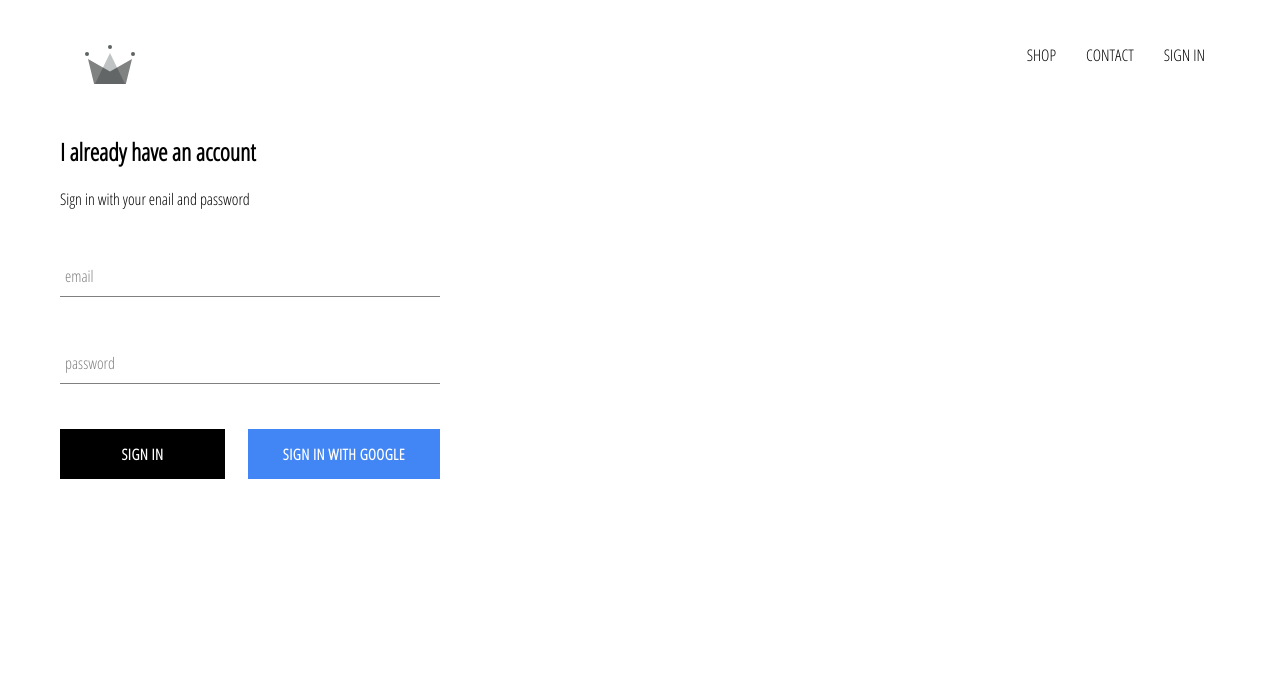
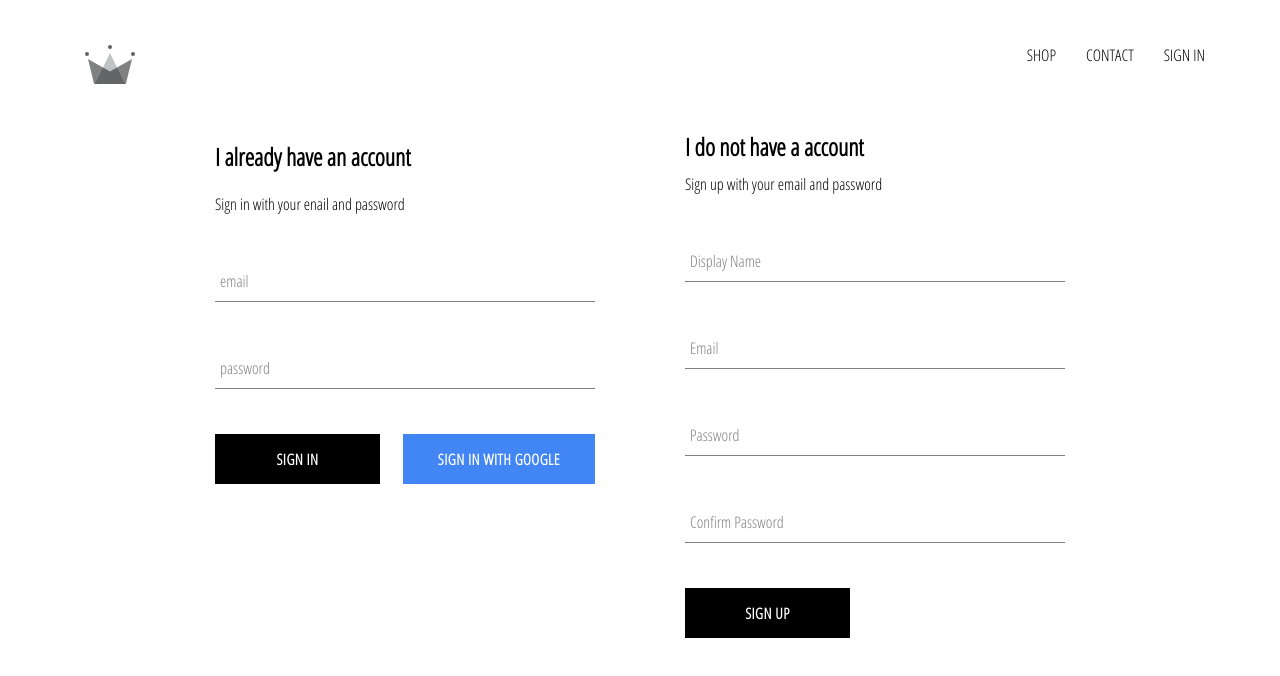
Before and after one commit to mahmoudtokura/React-E-commerce, a React (Create React App) app: page /signin in a window 1280 px wide. Shown: the top 676 px of the page. Built offline with nearby package versions, Linux system fonts and the light colour scheme; no server answers.

Commit message:
Implemented auth with email and password

```diff
--- a/src/App.js
+++ b/src/App.js
@@ -1,46 +1,57 @@
 import React from "react";
-import { Switch, Route  } from "react-router-dom";
+import { Switch, Route } from "react-router-dom";
 import "./App.css";
 import HomePage from "./pages/homepage/homepage.component";
 import ShopPage from "./pages/shop/shop.component";
 import Header from "./components/header/header.component";
 import signInAndSignUpPage from "./pages/sign-in-and-sign-up.component/sign-in-and-sign-up.component";
-import { auth } from './firebase/firebase.utils'
-
+import { auth, createUserProfileDocument } from "./firebase/firebase.utils";
 
 class App extends React.Component {
-  constructor(props){
-    super(props)
+  constructor(props) {
+    super(props);
 
     this.state = {
-      currentUser: null
-    }
+      currentUser: null,
+    };
   }
 
-  unsubscribFromAuth = null
+  unsubscribFromAuth = null;
 
-  componentDidMount(){
-    this.unsubscribFromAuth = auth.onAuthStateChanged(user => {
-      this.setState({currentUser: user})
-      console.log({user});
-    })
+  componentDidMount() {
+    this.unsubscribFromAuth = auth.onAuthStateChanged(async (userAuth) => {
+      if (userAuth) {
+        const userRef = await createUserProfileDocument(userAuth);
+
+        userRef.onSnapshot((snapshot) => {
+          this.setState({
+            currentUser: {
+              id: snapshot.id,
+              ...snapshot.data(),
+            },
+          });
+          console.log(this.state);
+        });
+      }
+      this.setState({ currentUser: userAuth });
+    });
   }
 
   componentWillUnmount() {
-    this.unsubscribFromAuth()
+    this.unsubscribFromAuth();
   }
 
   render() {
     return (
       <div>
-        <Header currentUser={this.state.currentUser}/>
+        <Header currentUser={this.state.currentUser} />
         <Switch>
-          <Route exact path='/' component={HomePage}/>
-          <Route path='/shop' component={ShopPage}/>
-          <Route path='/signin' component={signInAndSignUpPage}/>
+          <Route exact path="/" component={HomePage} />
+          <Route path="/shop" component={ShopPage} />
+          <Route path="/signin" component={signInAndSignUpPage} />
         </Switch>
       </div>
-    )
+    );
   }
 }
 
--- /dev/null
+++ b/src/components/sign-up/sign-up.component.jsx
@@ -0,0 +1,103 @@
+import React from 'react';
+
+import FormInput from '../form-input/form-input.component';
+import CustomButton from '../custom-button/custom-button.component';
+
+import { auth, createUserProfileDocument } from '../../firebase/firebase.utils';
+
+import './sign-up.styles.scss';
+
+class SignUp extends React.Component {
+  constructor() {
+    super();
+
+    this.state = {
+      displayName: '',
+      email: '',
+      password: '',
+      confirmPassword: ''
+    };
+  }
+
+  handleSubmit = async event => {
+    event.preventDefault();
+
+    const { displayName, email, password, confirmPassword } = this.state;
+
+    if (password !== confirmPassword) {
+      alert("passwords don't match");
+      return;
+    }
+
+    try {
+      const { user } = await auth.createUserWithEmailAndPassword(
+        email,
+        password
+      );
+
+      await createUserProfileDocument(user, { displayName });
+
+      this.setState({
+        displayName: '',
+        email: '',
+        password: '',
+        confirmPassword: ''
+      });
+    } catch (error) {
+      console.error(error);
+    }
+  };
+
+  handleChange = event => {
+    const { name, value } = event.target;
+
+    this.setState({ [name]: value });
+  };
+
+  render() {
+    const { displayName, email, password, confirmPassword } = this.state;
+    return (
+      <div className='sign-up'>
+        <h2 className='title'>I do not have a account</h2>
+        <span>Sign up with your email and password</span>
+        <form className='sign-up-form' onSubmit={this.handleSubmit}>
+          <FormInput
+            type='text'
+            name='displayName'
+            value={displayName}
+            onChange={this.handleChange}
+            label='Display Name'
+            required
+          />
+          <FormInput
+            type='email'
+            name='email'
+            value={email}
+            onChange={this.handleChange}
+            label='Email'
+            required
+          />
+          <FormInput
+            type='password'
+            name='password'
+            value={password}
+            onChange={this.handleChange}
+            label='Password'
+            required
+          />
+          <FormInput
+            type='password'
+            name='confirmPassword'
+            value={confirmPassword}
+            onChange={this.handleChange}
+            label='Confirm Password'
+            required
+          />
+          <CustomButton type='submit'>SIGN UP</CustomButton>
+        </form>
+      </div>
+    );
+  }
+}
+
+export default SignUp;
--- /dev/null
+++ b/src/components/sign-up/sign-up.styles.scss
@@ -0,0 +1,9 @@
+.sign-up {
+  display: flex;
+  flex-direction: column;
+  width: 380px;
+
+  .title {
+    margin: 10px 0;
+  }
+}
--- a/src/firebase/firebase.utils.js
+++ b/src/firebase/firebase.utils.js
@@ -13,6 +13,33 @@ const config = {
   measurementId: "G-XYLPX14KC1"
 };
 
+export const createUserProfileDocument = async (userAuth, additionalData) => {
+  if(!userAuth) return
+
+  const userRef = firestore.doc(`users/${userAuth.uid}`)
+  const snapShot = await userRef.get()
+
+  if (!snapShot.exists) {
+    const { displayName, email } = userAuth;
+    const createdAt = new Date()
+
+    try {
+      await userRef.set({
+        displayName,
+        email,
+        createdAt,
+        ...additionalData
+      })
+    } catch (error) {
+      console.log('error creating user');
+    }
+  }
+
+ return userRef
+
+
+}
+
 firebase.initializeApp(config)
 export const auth = firebase.auth()
 export const firestore = firebase.firestore()
--- a/src/pages/sign-in-and-sign-up.component/sign-in-and-sign-up.component.jsx
+++ b/src/pages/sign-in-and-sign-up.component/sign-in-and-sign-up.component.jsx
@@ -1,11 +1,13 @@
 import React from 'react'
 import './sign-in-and-sign-up.styles.scss'
 import SignIn from '../../components/sign-in/sign-in.component'
+import SignUp from '../../components/sign-up/sign-up.component'
 
 const signInAndSignUpPage = () => {
   return (
     <div className="sign-in-and-sign-up">
       <SignIn/>
+      <SignUp/>
     </div>
   )
 }
--- a/src/pages/sign-in-and-sign-up.component/sign-in-and-sign-up.styles.scss
+++ b/src/pages/sign-in-and-sign-up.component/sign-in-and-sign-up.styles.scss
@@ -0,0 +1,6 @@
+.sign-in-and-sign-up {
+  width: 850px;
+  display: flex;
+  justify-content: space-between;
+  margin: 30px auto;
+}
```
